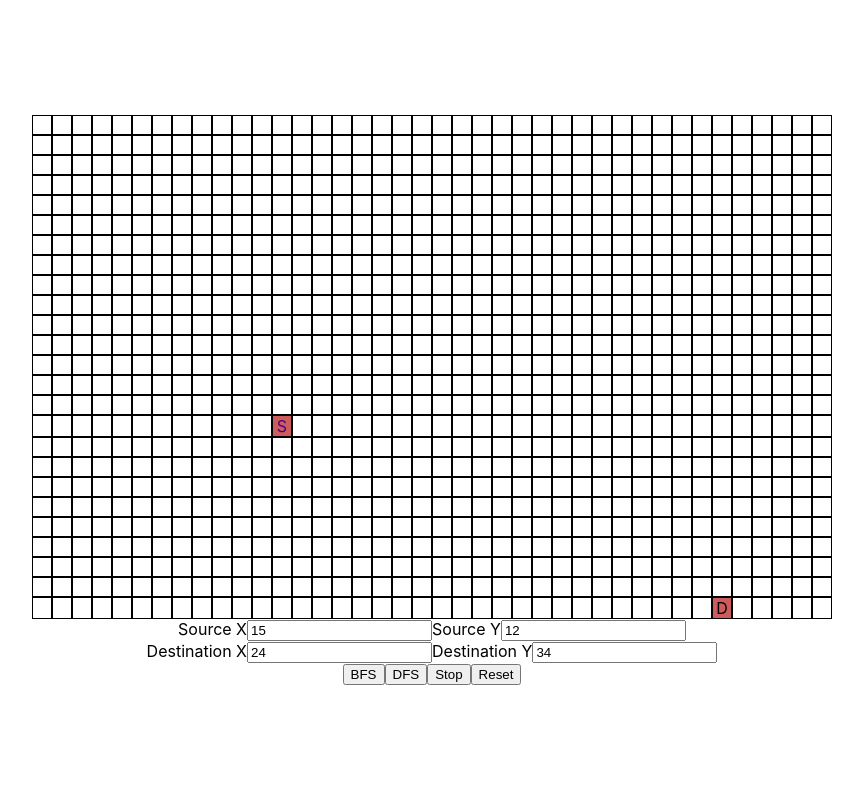
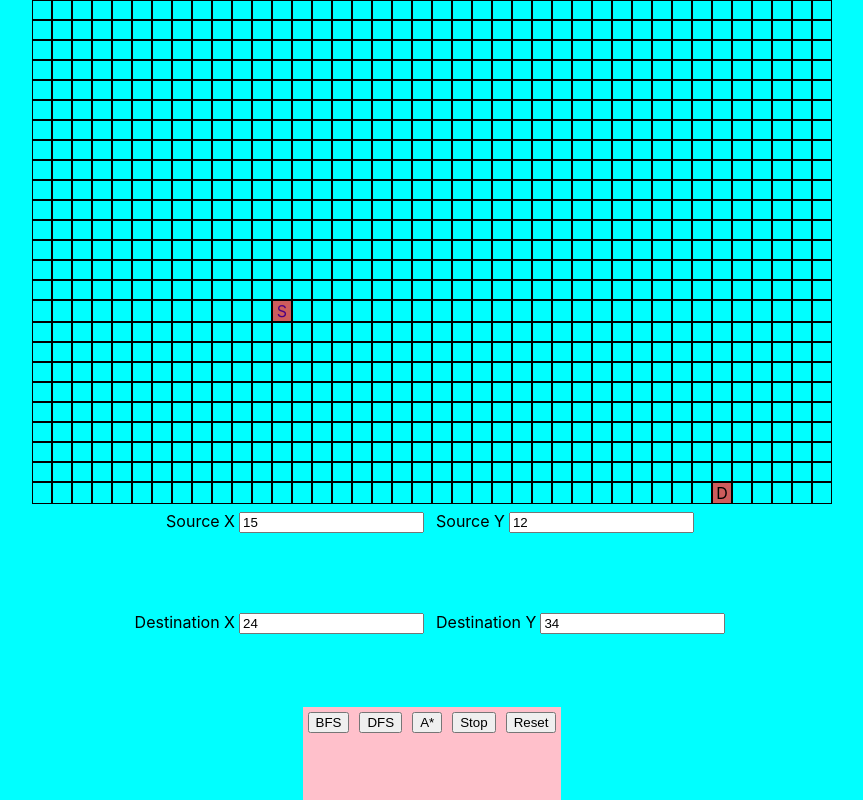
Before and after one commit to aradhya-gupta/Algorithms-Visualizer, a React (Create React App) app: page / in a window 1280 px wide. Shown: the whole page, without its empty margins (208-1071 px from the left). Built offline with nearby package versions, Linux system fonts and the light colour scheme.

Commit message:
Add A* algorithm

```diff
--- a/src/App.css
+++ b/src/App.css
@@ -1,12 +1,13 @@
-div.grid-container{
+div.grid-container {
   height: 100vh;
   display: flex;
   justify-content: center;
   align-items: center;
   flex-direction: column;
+  background-color:aqua;
 }
 
-div.cell{
+div.cell {
   display: flex;
   min-width: 18px;
   min-height: 18px;
@@ -14,38 +15,74 @@ div.cell{
   justify-content: center;
   border: 1px solid black;
 }
-div.cell:hover{
+div.cell:hover {
   border: 1px solid indianred;
   background-color: purple;
 }
+div.input-div {
+  flex: 1;
+  margin: 4px;
+}
+div.input-div label {
+  margin: 4px;
+}
+div.input-div input {
+  margin: 4px;
+}
+div.buttons-row {
+  /* width: 100vw; */
+  background-color: pink;
+  flex: 1;
+  justify-content: center;
+  align-items: center;
+}
+.algo-button {
+  margin: 5px;
+}
+.action-button {
+  margin: 5px;
+}
 @keyframes traversal {
-  from {background-color: rgb(25, 66, 2);}
-  to {background-color: yellow;}
+  from {
+    background-color: rgb(25, 66, 2);
+  }
+  to {
+    background-color: yellow;
+  }
 }
 @keyframes pathFound {
-  from {background-color: rgb(2, 32, 99);}
-  to {background-color: rgb(255, 0, 128);}
+  from {
+    background-color: rgb(2, 32, 99);
+  }
+  to {
+    background-color: rgb(255, 0, 128);
+  }
 }
-div.cell.path{
+div.cell.path {
   animation-name: pathFound;
   animation-duration: 0.1s;
   background-color: rgb(255, 0, 128);
 }
-div.cell.visited{
+div.cell.looked {
+  background-color: lightgray;
+  /* animation-name: traversal;
+  animation-duration: 2s; */
+}
+div.cell.visited {
   background-color: yellow;
   animation-name: traversal;
   animation-duration: 2s;
 }
-div.cell.blocked{
+div.cell.blocked {
   background-color: purple;
 }
-div.cell.source{
+div.cell.source {
   background-color: indianred;
-  color:indigo;
+  color: indigo;
 }
-div.cell.destination{
+div.cell.destination {
   background-color: indianred;
 }
-div.row{
+div.row {
   display: flex;
 }
--- a/src/components/Cell.js
+++ b/src/components/Cell.js
@@ -23,6 +23,8 @@ export default class Cell extends Component {
             classname = "cell blocked";
         else if(value===3)
             classname = "cell path"
+        else if(value===4)
+            classname = "cell looked"
         if(source)
             classname = "cell source";
         else if(destination)
--- a/src/components/Grid.js
+++ b/src/components/Grid.js
@@ -1,4 +1,5 @@
 import React, { Component } from 'react'
+import { isElementOfType } from 'react-dom/test-utils';
 import Cell from './Cell';
 export default class Grid extends Component {
 	state = {
@@ -11,6 +12,7 @@ export default class Grid extends Component {
 		sy: 12,
 		dx: 24,
 		dy: 34,
+		dis: false,
 	}
 	handleCellChange = (x, y, val) => {
 		let matrix = this.state.grid;
@@ -40,21 +42,27 @@ export default class Grid extends Component {
 			for (var j = 0; j < cols; j++)
 				matrix[i][j] = 0;
 		this.setState({ grid: matrix });
+		this.setState({dis: false});
 	}
 	start = () => {
 		this.setState({ stop: 0 });
+		this.setState({dis: true});
 	}
 	handleChangeX = (e) => {
-		this.setState({ sx: parseInt(e.target.value) });
+		if(e.target.value >= 0 && e.target.value < 25)
+			this.setState({ sx: parseInt(e.target.value) });
 	}
 	handleChangeY = (e) => {
-		this.setState({ sy: parseInt(e.target.value) });
+		if(e.target.value >= 0 && e.target.value < 40)
+			this.setState({ sy: parseInt(e.target.value) });
 	}
 	handleChangeDX = (e) => {
-		this.setState({ dx: parseInt(e.target.value) });
+		if(e.target.value >= 0 && e.target.value < 25)
+			this.setState({ dx: parseInt(e.target.value) });
 	}
 	handleChangeDY = (e) => {
-		this.setState({ dy: parseInt(e.target.value) });
+		if(e.target.value >= 0 && e.target.value < 40)
+			this.setState({ dy: parseInt(e.target.value) });
 	}
 	bfs = (x, y) => {
 		this.start();
@@ -120,6 +128,80 @@ export default class Grid extends Component {
 			}
 			if (q.length === 0 || st === 1)
 				clearInterval(t);
+		}, 20);
+	}
+	astar = (x, y) => {
+		this.start();
+		let matrix = this.state.grid;
+		let { dx, dy } = this.state;
+		if (matrix[x][y] === 2)
+			return;
+		var ROW = 25;
+		var COL = 40;
+		var dRow = [-1, 1, 0, 0];
+		var dCol = [0, 0, 1, -1];
+		function isValid(vis, row, col) {
+			if (row < 0 || col < 0 || row >= ROW || col >= COL || matrix[row][col] === 2)
+				return false;
+			if (vis[row][col])
+				return false;
+			return true;
+		}
+		var vis = Array.from(Array(ROW), () => Array(COL).fill(false));
+		var parent = Array.from(Array(ROW), () => Array(COL).fill(-1));
+		var dis = Array.from(Array(ROW), () => Array(COL).fill(100000000));
+		var row = x, col = y;
+		dis[row][col] = 0;
+		let t = setInterval(() => {
+			let st = this.state.stop;
+			// take out min distance (f(x)+h(x)) node for processing
+			let mn = 100000000, mnx = -1, mny = -1;
+			for (var i = 0; i < ROW; i++) {
+				for (var j = 0; j < COL; j++) {
+					if ((dis[i][j] + Math.abs(i-dx) + Math.abs(j-dy) <= mn) && !vis[i][j]) {
+						mn = dis[i][j] + Math.abs(i-dx) + Math.abs(j-dy);
+						mnx = i;
+						mny = j;
+					}
+				}
+			}
+			if((mnx === -1 && mny === -1) || st === 1) {
+				clearInterval(t);
+			}
+			if (mnx === dx && mny === dy) {
+				let path = [];
+				let temp = mnx * COL + mny;
+				while (temp !== -1) {
+					path.push(temp);
+					temp = parent[Math.floor(temp / COL)][temp % COL];
+				}
+				path.reverse();
+				// console.log(path);
+				let index = 0;
+				let tt = setInterval(() => {
+					var xx = Math.floor(path[index] / COL), yy = path[index] % COL;
+					// console.log(xx, yy);
+					this.handleCellChange(xx, yy, 3);
+					index++;
+					if (index === path.length)
+						clearInterval(tt);
+				}, 20);
+				clearInterval(t);
+			}
+			vis[mnx][mny] = true;
+			this.handleCellChange(mnx, mny, 1);
+			for (let i = 0; i < 4; i++) {
+				var adjx = mnx + dRow[i];
+				var adjy = mny + dCol[i];
+				if (isValid(vis, adjx, adjy)) {
+					parent[adjx][adjy] = mnx * COL + mny;
+					var ndis = dis[mnx][mny] + 1;
+					if (ndis < dis[adjx][adjy]) {
+						dis[adjx][adjy] = ndis;
+						this.handleCellChange(adjx, adjy, 4);
+					}
+				}
+			}
 		}, 20);
 	}
 	dfs = (x, y) => {
@@ -193,19 +275,20 @@ export default class Grid extends Component {
 						<div key={x} className="row">{row.map((col, y) => <Cell key={x * cols + y} x={x} y={y} value={grid[x][y]} onClick1={() => this.handleCellChange(x, y, 2)} onMouseEnter={this.handleMouseEnter} destination={(x === dx && y === dy) ? 1 : 0} source={(x === sx && y === sy) ? 1 : 0} />)}</div>
 					)}
 				</div>
-				<div>
-					<label>Source X<input type="number" value={this.state.sx} onChange={this.handleChangeX}/></label>
-					<label>Source Y<input type="number" value={this.state.sy} onChange={this.handleChangeY} /></label>
+				<div className='input-div'>
+					<label>Source X<input type="number" value={this.state.sx} onChange={this.handleChangeX} disabled={this.state.dis}/></label>
+					<label>Source Y<input type="number" value={this.state.sy} onChange={this.handleChangeY} disabled={this.state.dis}/></label>
 				</div>
-				<div>
-					<label>Destination X<input type="number" value={this.state.dx} onChange={this.handleChangeDX}/></label>
-					<label>Destination Y<input type="number" value={this.state.dy} onChange={this.handleChangeDY} /></label>
+				<div className='input-div'>
+					<label>Destination X<input type="number" value={this.state.dx} onChange={this.handleChangeDX} disabled={this.state.dis}/></label>
+					<label>Destination Y<input type="number" value={this.state.dy} onChange={this.handleChangeDY} disabled={this.state.dis}/></label>
 				</div>
-				<div>
-					<button onClick={() => this.bfs(sx, sy)}>BFS</button>
-					<button onClick={() => this.dfs(sx, sy)}>DFS</button>
-					<button onClick={() => this.handleStop()}>Stop</button>
-					<button onClick={() => this.handleReset()}>Reset</button>
+				<div className='buttons-row'>
+					<button className='algo-button' onClick={() => this.bfs(sx, sy)} disabled={this.state.dis}>BFS</button>
+					<button className='algo-button' onClick={() => this.dfs(sx, sy)} disabled={this.state.dis}>DFS</button>
+					<button className='algo-button' onClick={() => this.astar(sx, sy)} disabled={this.state.dis}>A*</button>
+					<button className='action-button' onClick={() => this.handleStop()}>Stop</button>
+					<button className='action-button' onClick={() => this.handleReset()}>Reset</button>
 				</div>
 			</div>
 		)
```
Also changed, not shown: 1 other file (tests, documents, lock files or other folders).
